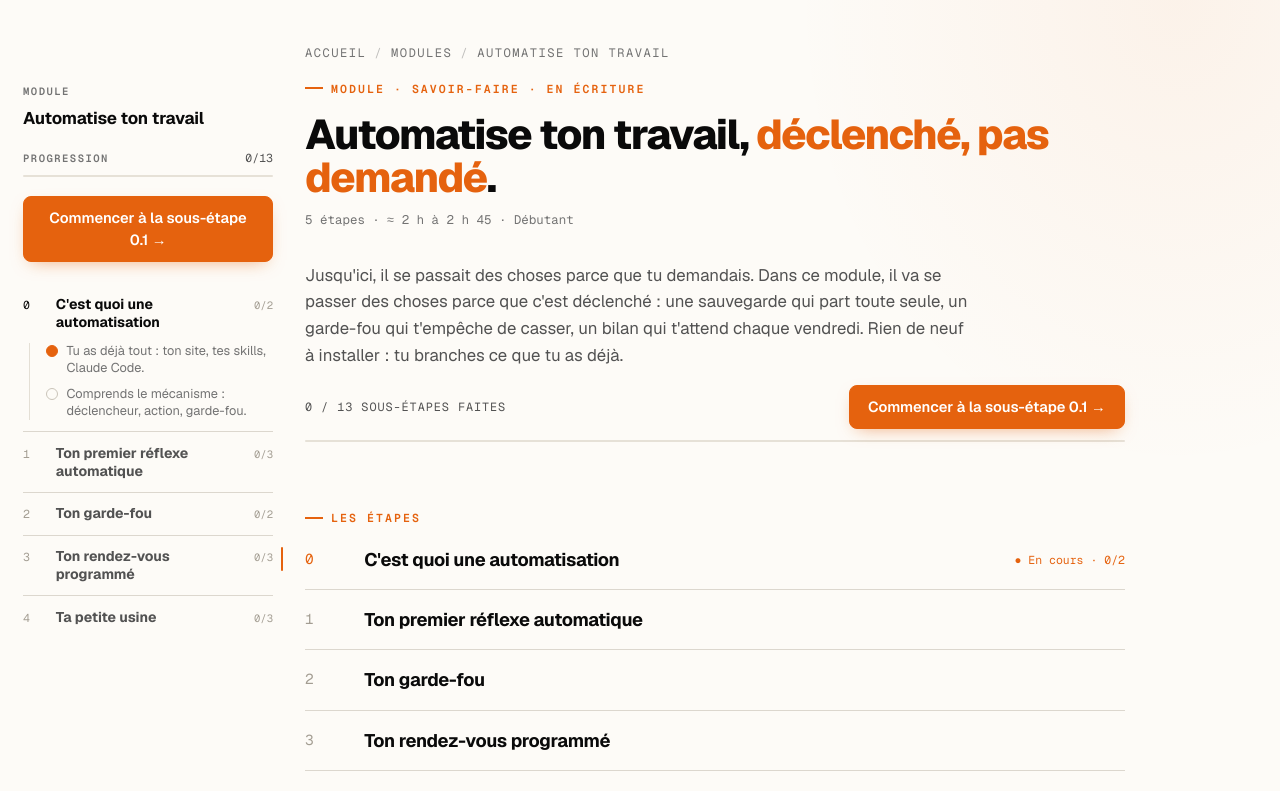
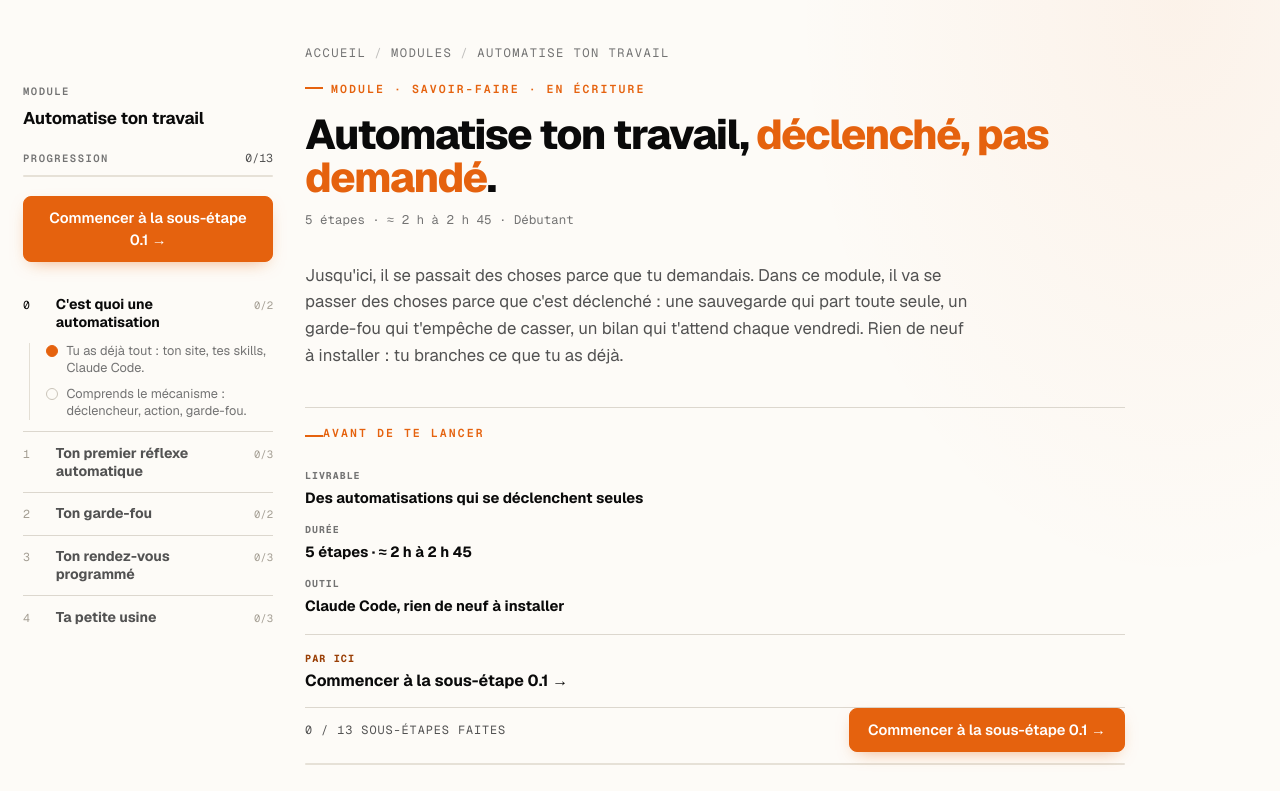
Before and after one commit to The-Vibe-Company/the-vibe-experience, a Next.js app: page /automatiser-ton-travail in a window 1280 px wide. Shown: the top 791 px of the page. Built offline with nearby package versions, Linux system fonts and the light colour scheme; no server answers.

Commit message:
fix(module): add automation side panel

```diff
--- a/src/app/automatiser-ton-travail/page.tsx
+++ b/src/app/automatiser-ton-travail/page.tsx
@@ -3,6 +3,7 @@ import { etapesDetailAutomatisation } from "@/lib/module-automatisation";
 import ModuleRail from "@/components/ModuleRail";
 import ModuleProgress from "@/components/ModuleProgress";
 import ModuleEtapes from "@/components/ModuleEtapes";
+import ModuleSidePanel from "@/components/ModuleSidePanel";
 import MarkSelectedPath from "@/components/MarkSelectedPath";
 
 export const metadata = { title: "Module · Automatise ton travail — The Vibe Experience" };
@@ -29,7 +30,7 @@ export default function ModuleAutomatisation() {
           moduleLabel="Automatise ton travail"
         />
 
-        <div className="ecol">
+        <div className="ecol ecol-with-side">
           <div className="crumb">
             <Link href="/">Accueil</Link>
             <span className="sep">/</span>
@@ -51,6 +52,19 @@ export default function ModuleAutomatisation() {
             un garde-fou qui t&apos;empêche de casser, un bilan qui t&apos;attend chaque vendredi.
             Rien de neuf à installer : tu branches ce que tu as déjà.
           </p>
+
+          <ModuleSidePanel
+            moduleKey="/automatiser-ton-travail"
+            basePath="/automatiser-ton-travail"
+            etapes={cards.map((c) => ({ slug: c.slug, num: c.num, titre: c.titre, sousCount: c.sousCount }))}
+            facts={[
+              { label: "Livrable", value: "Des automatisations qui se déclenchent seules" },
+              { label: "Durée", value: "5 étapes · ≈ 2 h à 2 h 45" },
+              { label: "Outil", value: "Claude Code, rien de neuf à installer" },
+            ]}
+            jugeHref="/parcours"
+            jugeLabel="Retourner aux modules"
+          />
 
           <ModuleProgress
             moduleKey="/automatiser-ton-travail"
```
